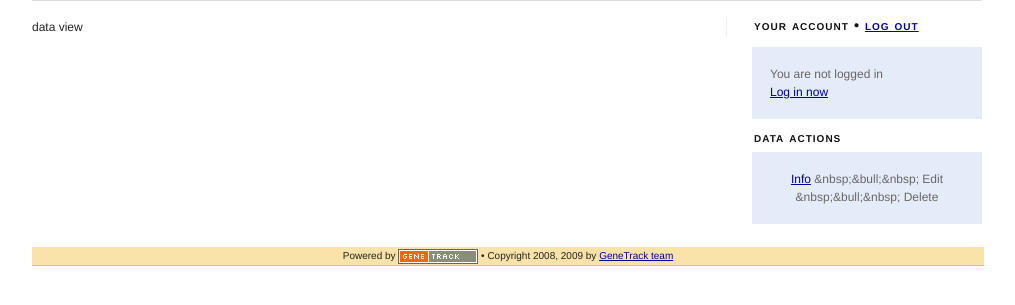
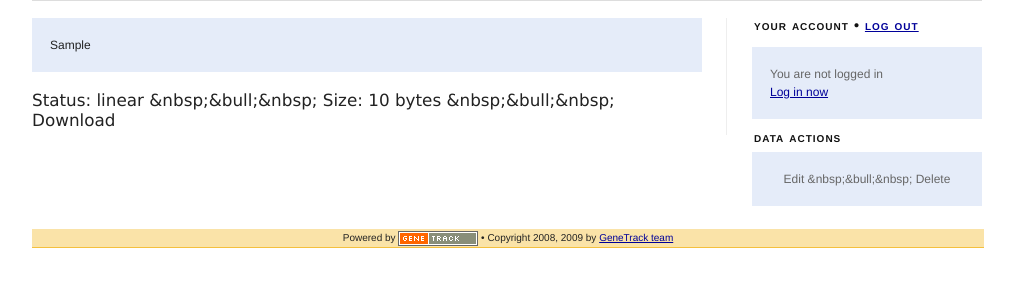
Before and after one commit to seandavi/genetrack-central, a Django app: template server/data/templates/data/data-view.html in a window 1280 px wide. Shown: the part 73-378 px from the top of the page, without its empty margins (133-1148 px from the left). Run offline with Django 3.2, Linux system fonts and the light colour scheme; the template is opened without the code that fills it: values that come from a table or form of the project are taken from there, others are empty; tables that the repository leaves empty hold one stand-in row (values such as "Sample post"); parts of the project's set-up code (start-up, migrations or seed data) failed here and were passed over.

Commit message:
data actions

```diff
--- a/server/data/templates/data/data-view.html
+++ b/server/data/templates/data/data-view.html
@@ -12,8 +12,7 @@
 <script>
 
     $(document).ready(function(){
-
-
+        //$("#data-info").hide()
     });
 </script>
 
@@ -24,7 +23,15 @@
   <!-- main box left -->
   <div class="span-17 colborder" id="content">
 
-       data view
+        <div id="data-info" class="box">{{data.info|markdown }}</div>
+
+        <div class="project name">
+            Status: {{data.status}} {% sep %} Size: {{data.get_size}} {% sep %} Download
+        </div>
+
+        <div>
+
+        </div>
 
   </div>
 
--- a/server/data/templates/tags/data-actions-box.html
+++ b/server/data/templates/tags/data-actions-box.html
@@ -4,10 +4,8 @@
     <h3 class="caps">DATA ACTIONS</h3>
     <div class="box">
         <div class="quiet" align="center">
-            <a href="#" id="data-info-link">Info</a> {% sep %}
             {% if data.write_access %}
-                <a href="/data/edit/{{data.id}}/">Edit</a>{% sep %}
-                <a href="#" id="data-delete">Delete</a>
+                <a href="/data/edit/{{data.id}}/">Edit</a> {% sep %} <a href="#" id="data-delete">Delete</a>
             {% else %}
                 Edit {% sep %} Delete
             {% endif %}
--- a/server/web/models.py
+++ b/server/web/models.py
@@ -103,7 +103,7 @@ class Project( models.Model ):
 
     def data_list(self):
         "A list of all data in this project"
-        return [ p.child for p in ProjectTree.objects.filter(project=self) ]
+        return [ d for d in Data.objects.all().order_by('id') ]
 
     def data_tree(self):
         "A tree of data"
@@ -164,7 +164,7 @@ class Data( models.Model ):
     json     = JsonField( default={}, null=True)
     size     = models.IntegerField(default=0)
     owner    = models.ForeignKey(User)
-    project  = models.ForeignKey(Project, related_name='data_list')
+    project  = models.ForeignKey(Project, related_name='data')
     tstamp   = models.DateField(auto_now_add=True)
 
     class Meta:
```
Also changed, not shown: server/data/templates/project/project-view.html (+5 -3 lines), server/web/authorize.py (+4 -4 lines).
